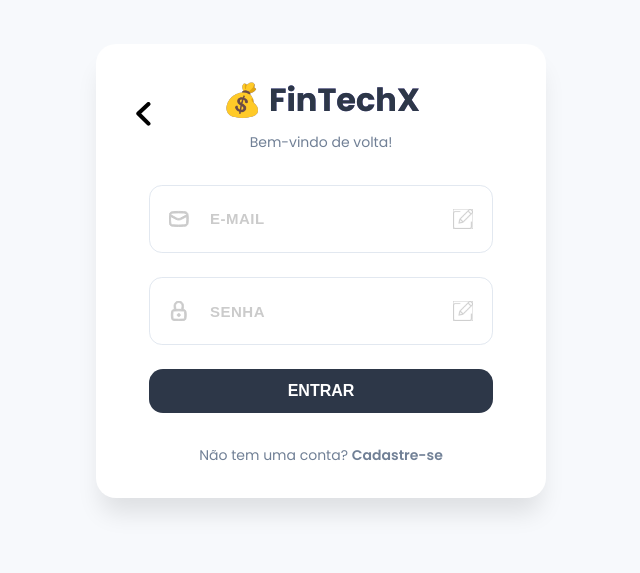
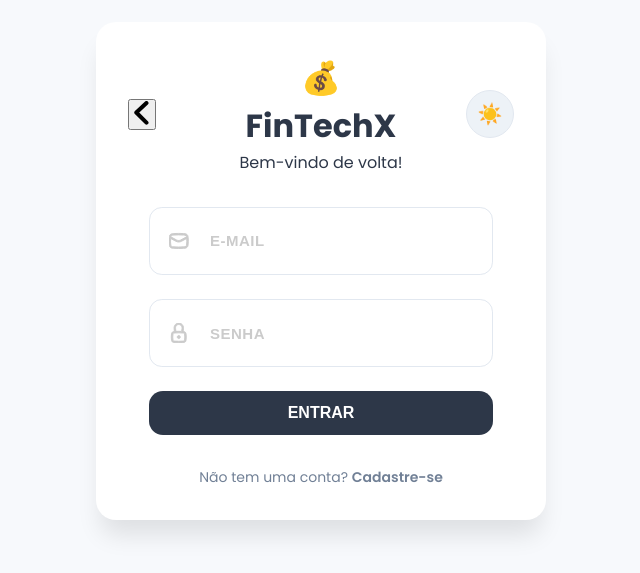
Before and after one commit to alex-correa-dev/fin-tech-x, a React (Create React App) app in the folder frontend/: page /login in a window 1280 px wide. Shown: the part 129-702 px from the top of the page, without its empty margins (319-959 px from the left). Built offline with nearby package versions, Linux system fonts and the light colour scheme; no server answers.

Commit message:
feat(auth): add dark/light mode toggle to login and register pages

```diff
--- a/frontend/src/pages/Login/Login.module.scss
+++ b/frontend/src/pages/Login/Login.module.scss
@@ -18,15 +18,30 @@
     animation: fadeIn 0.5s ease;
 
     > .header {
-      text-align: center;
+      display: flex;
+      align-items: center;
+      justify-content: space-between;
       margin-bottom: $spacing-xl;
       position: relative;
 
+      > .header-left {
+        flex: 1;
+        display: flex;
+        justify-content: flex-start;
+      }
+
+      > .header-center {
+        flex: 2;
+        text-align: center;
+      }
+
+      > .header-right {
+        flex: 1;
+        display: flex;
+        justify-content: flex-end;
+      }
+
       > .backButton {
-        position: absolute;
-        left: 0;
-        top: 50%;
-        transform: translateY(-50%);
         background: none;
         border: none;
         cursor: pointer;
--- a/frontend/src/pages/Login/Login.tsx
+++ b/frontend/src/pages/Login/Login.tsx
@@ -3,6 +3,7 @@ import { useNavigate, Link } from 'react-router-dom';
 import { authService } from '../../services/auth';
 import Input from '../../components/Input/Input';
 import Icon from '../../components/Icon/Icon';
+import ThemeToggle from '../../components/ThemeToggle/ThemeToggle';
 import { sanitizeEmail, sanitizeString, isValidEmail, isValidPassword } from '../../utils/sanitize';
 import styles from './Login.module.scss';
 
@@ -18,8 +19,7 @@ const Login: React.FC<LoginProps> = ({ onLogin }) => {
   const navigate = useNavigate();
 
   const handleEmailChange = (e: React.ChangeEvent<HTMLInputElement>) => {
-    const rawValue = e.target.value;
-    setEmail(rawValue);
+    setEmail(e.target.value);
   };
 
   const handlePasswordChange = (e: React.ChangeEvent<HTMLInputElement>) => {
@@ -67,11 +67,18 @@ const Login: React.FC<LoginProps> = ({ onLogin }) => {
     <div className={styles['login-page']}>
       <div className={styles['login-card']}>
         <div className={styles.header}>
-          <button className={styles.backButton} onClick={handleGoBack}>
-            <Icon name="arrow-left" size={24} color="#666" />
-          </button>
-          <h1 className={styles.title}>💰 FinTechX</h1>
-          <p className={styles.subtitle}>Bem-vindo de volta!</p>
+          <div className={styles['header-left']}>
+            <button className={styles.backButton} onClick={handleGoBack}>
+              <Icon name="arrow-left" size={24} color="#666" />
+            </button>
+          </div>
+          <div className={styles['header-center']}>
+            <h1 className={styles.title}>💰 FinTechX</h1>
+            <p className={styles.subtitle}>Bem-vindo de volta!</p>
+          </div>
+          <div className={styles['header-right']}>
+            <ThemeToggle />
+          </div>
         </div>
 
         <form onSubmit={handleSubmit} className={styles.form}>
@@ -87,7 +94,6 @@ const Login: React.FC<LoginProps> = ({ onLogin }) => {
             disabled={loading}
             required
             iconLeft="email"
-            iconRight="write"
           />
 
           <Input
@@ -100,7 +106,6 @@ const Login: React.FC<LoginProps> = ({ onLogin }) => {
             disabled={loading}
             required
             iconLeft="lock"
-            iconRight="write"
           />
 
           <button type="submit" className={styles['submit-btn']} disabled={loading}>
--- a/frontend/src/pages/Register/Register.module.scss
+++ b/frontend/src/pages/Register/Register.module.scss
@@ -18,15 +18,30 @@
     animation: fadeIn 0.5s ease;
 
     > .header {
-      text-align: center;
+      display: flex;
+      align-items: center;
+      justify-content: space-between;
       margin-bottom: $spacing-xl;
       position: relative;
 
+      > .header-left {
+        flex: 1;
+        display: flex;
+        justify-content: flex-start;
+      }
+
+      > .header-center {
+        flex: 2;
+        text-align: center;
+      }
+
+      > .header-right {
+        flex: 1;
+        display: flex;
+        justify-content: flex-end;
+      }
+
       > .backButton {
-        position: absolute;
-        left: 0;
-        top: 50%;
-        transform: translateY(-50%);
         background: none;
         border: none;
         cursor: pointer;
--- a/frontend/src/pages/Register/Register.tsx
+++ b/frontend/src/pages/Register/Register.tsx
@@ -3,6 +3,7 @@ import { useNavigate, Link } from 'react-router-dom';
 import { authService } from '../../services/auth';
 import Input from '../../components/Input/Input';
 import Icon from '../../components/Icon/Icon';
+import ThemeToggle from '../../components/ThemeToggle/ThemeToggle';
 import {
   sanitizeEmail,
   sanitizeString,
@@ -89,11 +90,18 @@ const Register: React.FC<RegisterProps> = ({ onRegister }) => {
     <div className={styles['register-page']}>
       <div className={styles['register-card']}>
         <div className={styles.header}>
-          <button className={styles.backButton} onClick={handleGoBack}>
-            <Icon name="arrow-left" size={24} color="#666" />
-          </button>
-          <h1 className={styles.title}>💰 FinTechX</h1>
-          <p className={styles.subtitle}>Crie sua conta gratuita</p>
+          <div className={styles['header-left']}>
+            <button className={styles.backButton} onClick={handleGoBack}>
+              <Icon name="arrow-left" size={24} color="#666" />
+            </button>
+          </div>
+          <div className={styles['header-center']}>
+            <h1 className={styles.title}>💰 FinTechX</h1>
+            <p className={styles.subtitle}>Crie sua conta gratuita</p>
+          </div>
+          <div className={styles['header-right']}>
+            <ThemeToggle />
+          </div>
         </div>
 
         <form onSubmit={handleSubmit} className={styles.form}>
@@ -109,7 +117,6 @@ const Register: React.FC<RegisterProps> = ({ onRegister }) => {
             disabled={loading}
             required
             iconLeft="user"
-            iconRight="write"
           />
 
           <Input
@@ -122,7 +129,6 @@ const Register: React.FC<RegisterProps> = ({ onRegister }) => {
             disabled={loading}
             required
             iconLeft="email"
-            iconRight="write"
           />
 
           <Input
@@ -135,7 +141,6 @@ const Register: React.FC<RegisterProps> = ({ onRegister }) => {
             disabled={loading}
             required
             iconLeft="lock"
-            iconRight="write"
           />
 
           <Input
@@ -148,7 +153,6 @@ const Register: React.FC<RegisterProps> = ({ onRegister }) => {
             disabled={loading}
             required
             iconLeft="lock"
-            iconRight="write"
           />
 
           <button type="submit" className={styles['submit-btn']} disabled={loading}>
```
Also changed, not shown: 2 other files (tests, documents, lock files or other folders).
